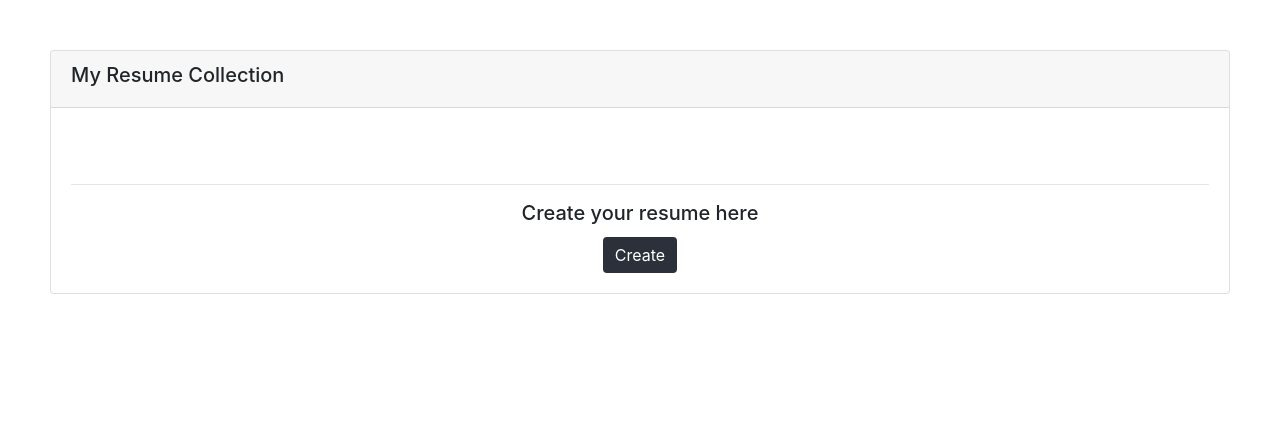
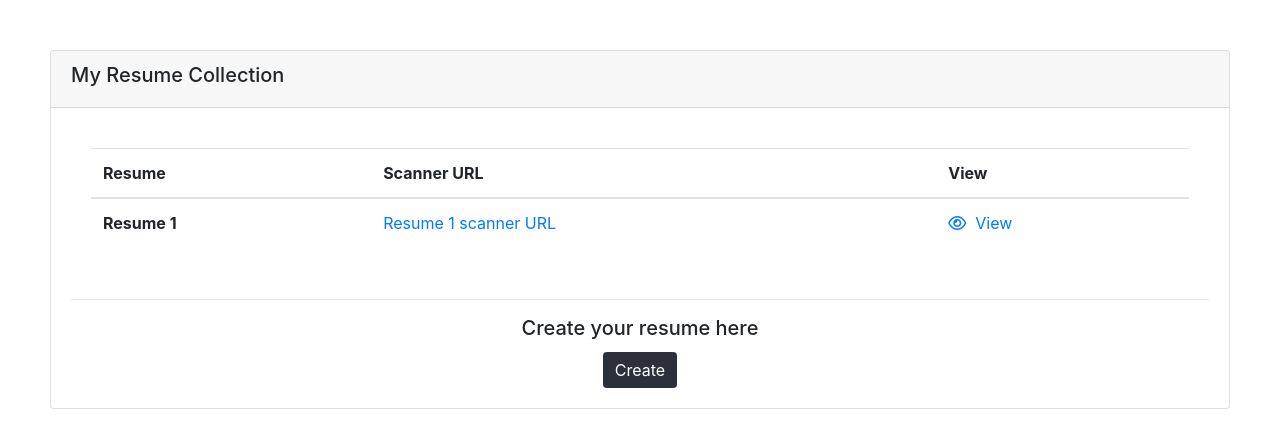
Before and after one commit to marychew97/aresume-v2, a PHP site: page /dashboard.php in a window 1280 px wide. Shown: the part 76-524 px from the top of the page. Run offline with PHP 8.4, Linux system fonts and the light colour scheme; the visitor is signed in with stand-in values (Sample User, id 1); tables that the repository leaves empty or names only in its code hold one stand-in row (values such as "Sample post"); some libraries are stand-ins or nearby versions.

Commit message:
Added dashboard view and generate resume

```diff
--- a/css/dashboard.css
+++ b/css/dashboard.css
@@ -150,3 +150,21 @@
         width: 100%;
     }
 }
+
+.page{
+    width: 21cm;
+    min-height: 29.7cm;
+    padding: 1cm;
+    margin: 1cm auto;
+    border: 1px #D3D3D3 solid;
+    border-radius: 5px;
+    background: white;
+    box-shadow: 0 0 5px rgba(0, 0, 0, 0.1);
+    background-size: cover;
+    background-position: center center;
+}
+
+@page {
+    size: A4;
+    margin: 0;
+}
--- a/dashboard.php
+++ b/dashboard.php
@@ -18,6 +18,31 @@
       ?>
         <p style="text-align: center">No resumes created yet.</p>
       <?php
+        } else{
+          ?>
+          <table class="table">
+            <thead>
+              <tr>
+                <th scope="col">Resume</th>
+                <th scope="col">Scanner URL</th>
+                <th scope="col">View</th>
+              </tr>
+            </thead>
+            <tbody>
+          <?php
+          while($row = mysqli_fetch_assoc($result)){
+            ?>
+              <tr>
+                <th scope="row">Resume <?php echo $row['resume_id']; ?></th>
+                <td><a href="scanner.php?id=<?php echo $row['resume_id'];?>">Resume <?php echo $row['resume_id']; ?> scanner URL<a></td>
+                <td><a href="generate.php?id=<?php echo $row['resume_id'];?>"><i class="fa fa-eye" aria-hidden="true"></i>&nbsp;&nbsp;View<a></td>
+              </tr>
+            <?php
+          }
+          ?>
+          </tbody>
+          </table>
+          <?php
         }
       ?>
     </div>
```
Also changed, not shown: generate.php (added, +60 -0 lines).
